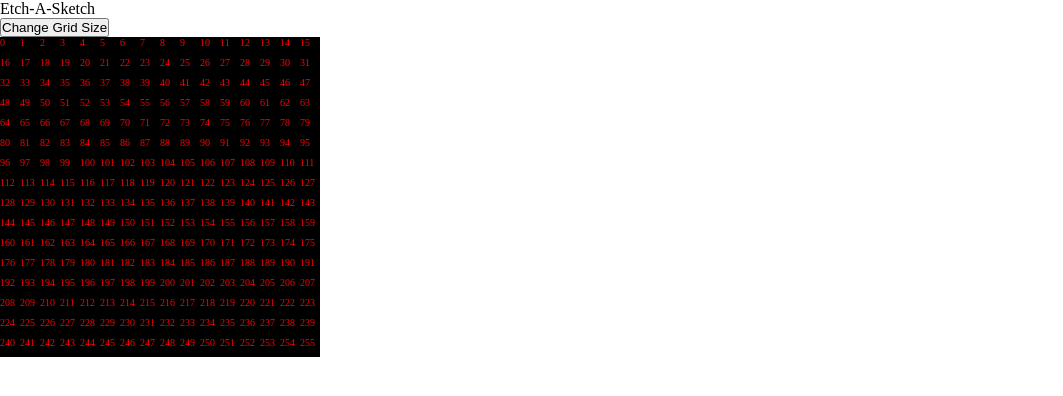
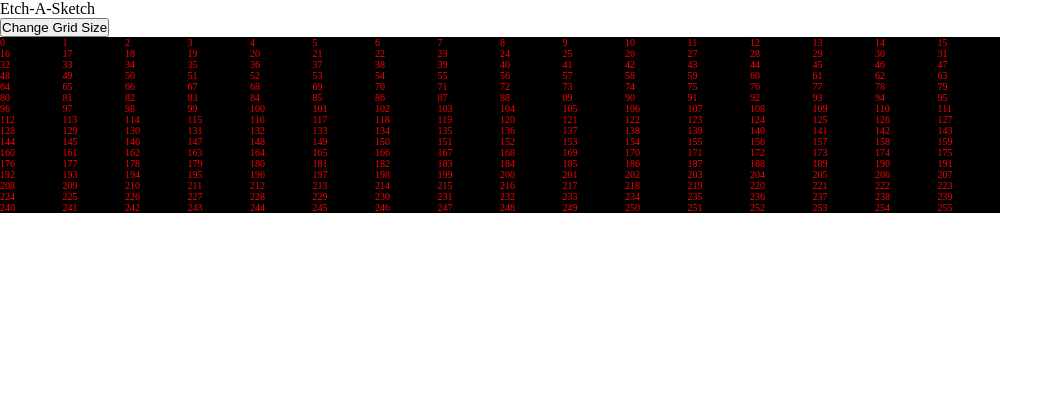
Before and after one commit to ngkauiin/odin-etch-a-sketch, a plain HTML site: page index.html in a window 1280 px wide. Shown: the whole page, without its empty margins (0-1063 px from the left). Drawn offline with Linux system fonts and the light colour scheme.

Commit message:
set the square div to be a % so there is the said number of square per side

```diff
--- a/script.js
+++ b/script.js
@@ -1,11 +1,12 @@
 let squaresPerSide = 16;
-
 
 function createGrid(squaresPerSide) {
   const gridContainerDiv = document.querySelector('.grid-container');
+  const squareWidth = 100/squaresPerSide;
   const totalSquares = Math.pow(squaresPerSide, 2);
   for (let i = 0; i < totalSquares; i++) {
     const div = document.createElement('div');
+    div.style.flexBasis = squareWidth +"%";
     div.textContent = i;
     gridContainerDiv.appendChild(div);
   }
@@ -25,12 +26,11 @@ gridSizeBtn.addEventListener('click', () => {
   squaresPerSide = Number(getSquarePerSide());
   while
   (
-    squaresPerSide <= 0 ||
-    squaresPerSide > 100 ||
+    squaresPerSide <= 0 || squaresPerSide > 100 ||
     !Number.isInteger(squaresPerSide)
   ) {
     squaresPerSide = Number(getSquarePerSide(false));
-  }
+  };
   createGrid(squaresPerSide);
 });
 
--- a/style.css
+++ b/style.css
@@ -5,8 +5,7 @@
 
 div div {
   background-color: black;
-  width: 20px;
-  height: 20px;
+  flex-basis: 6.25%;
   color: red;
   font-size: 10px;
 }
@@ -18,5 +17,5 @@ div div.hovered {
 .grid-container {
   display: flex;
   flex-wrap: wrap;
-  width: 320px;
+  width: 1000px;
 }
```
